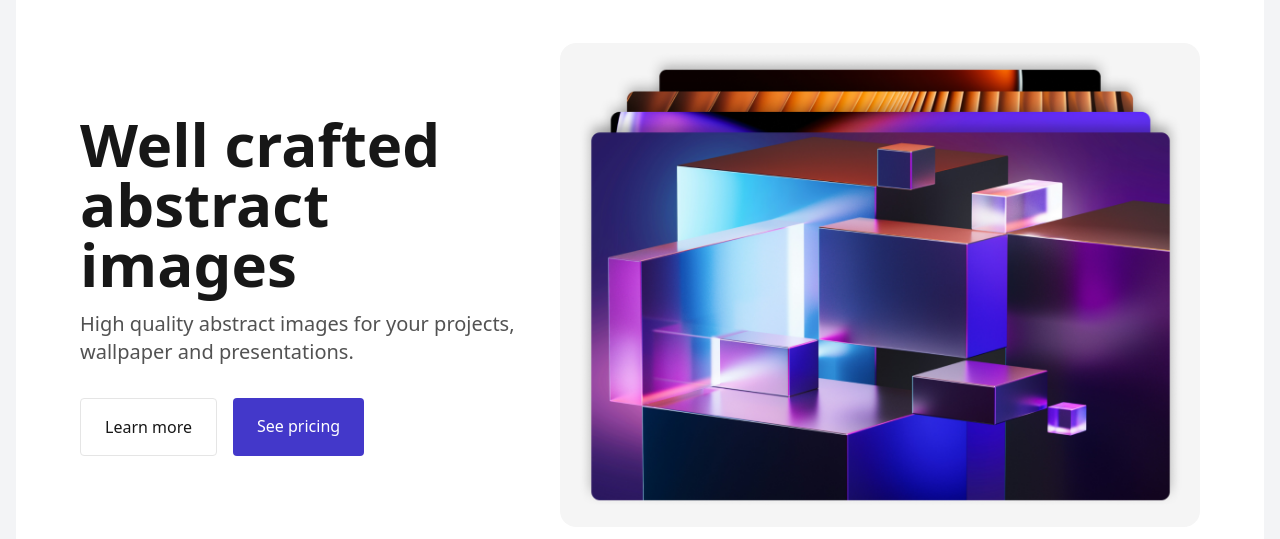
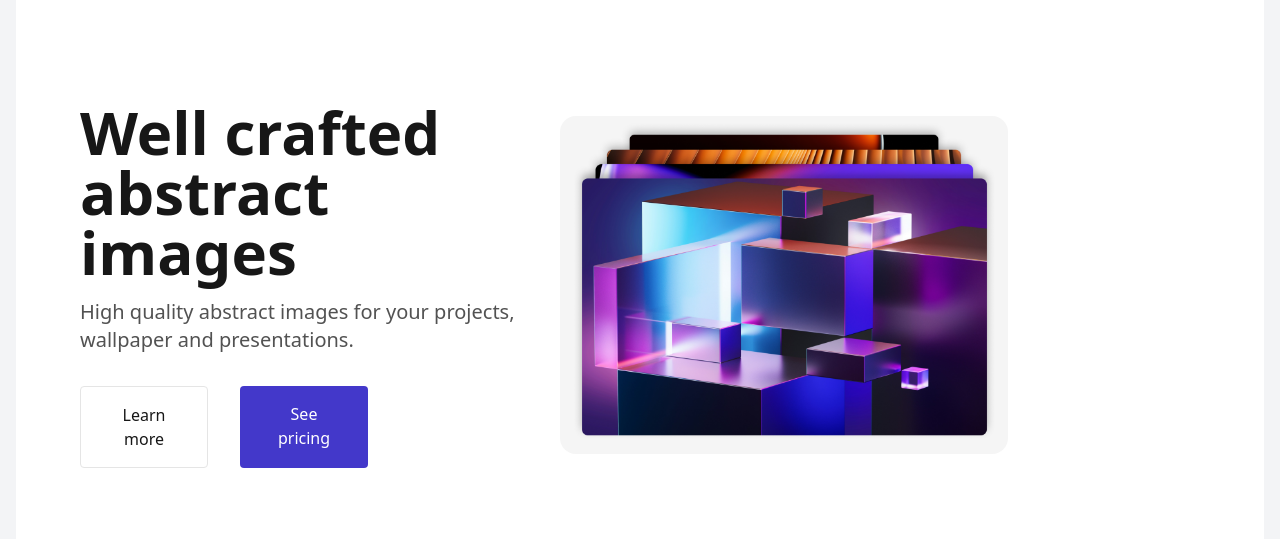
Before and after one commit to amandaguan-ag/marketing, a Next.js app: page /hero-simple in a window 1280 px wide. Shown: the part 115-654 px from the top of the page. Built offline with nearby package versions, Linux system fonts and the light colour scheme.

Commit message:
change button gap from 1 column gap

```diff
--- a/src/components/HeroSimple.js
+++ b/src/components/HeroSimple.js
@@ -27,16 +27,24 @@ const HeroSimple = ({
           <p className="font-normal text-lg lg:text-xl text-neutral-600 mb-8">
             {description}
           </p>
-          <div className="flex flex-wrap gap-4">
-            <Button type="secondary" href={secondaryButtonHref}>
+          <div className="grid grid-cols-12 gap-4 lg:gap-8">
+            <Button
+              type="secondary"
+              href={secondaryButtonHref}
+              className="col-span-6 lg:col-span-4"
+            >
               {secondaryButtonText}
             </Button>
-            <Button type="primary" href={primaryButtonHref}>
+            <Button
+              type="primary"
+              href={primaryButtonHref}
+              className="col-span-6 lg:col-span-4"
+            >
               {primaryButtonText}
             </Button>
           </div>
         </div>
-        <div className="col-span-12 lg:col-span-7 mt-8 lg:mt-0">
+        <div className="col-span-12 lg:col-span-5 mt-8 lg:mt-0">
           <Image
             src={imageSrc}
             alt="Hero Image"
```
